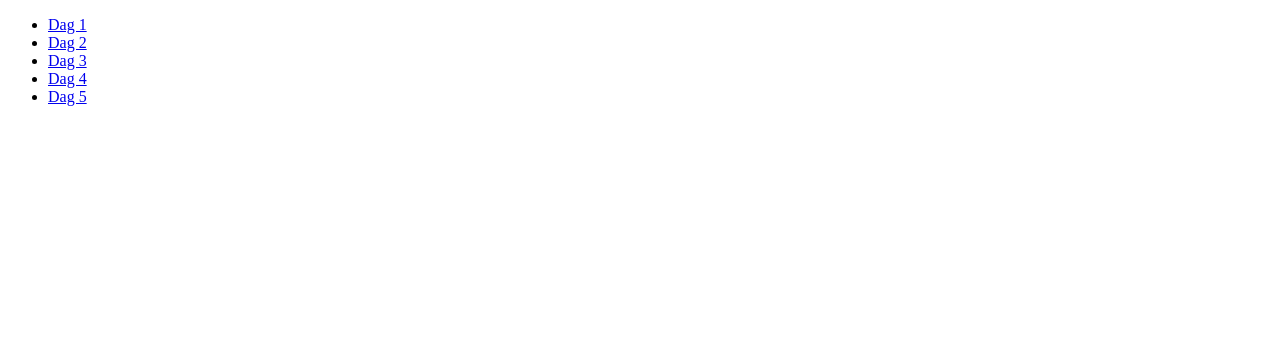
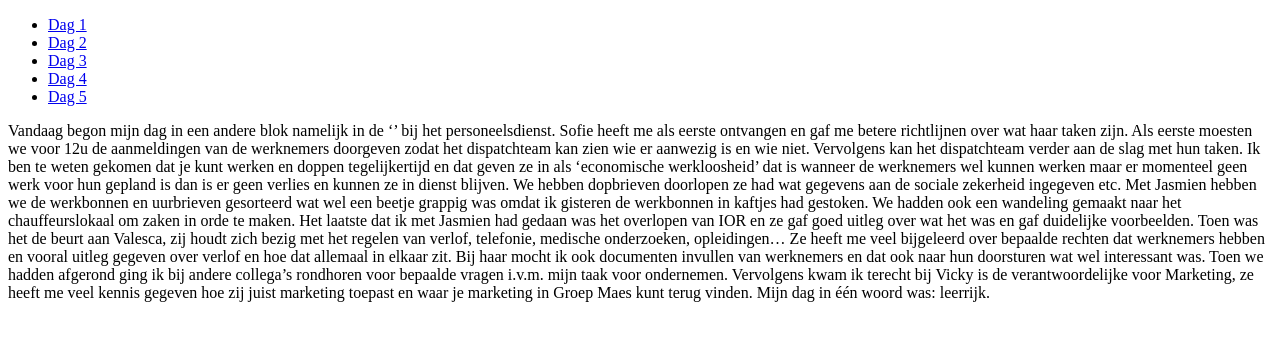
Before and after one commit to AnyelenV-immalle/AnyelenV-immalle.github.io, a plain HTML site: page AnyelenV_Dagverslagen/Dag4.html in a window 1280 px wide. Drawn offline with Linux system fonts and the light colour scheme.

Commit message:
tekst toegevoegd

```diff
--- a/AnyelenV_Dagverslagen/Dag4.html
+++ b/AnyelenV_Dagverslagen/Dag4.html
@@ -1,12 +1,14 @@
 <!DOCTYPE html>
 <html lang="en">
+
 <head>
     <meta charset="UTF-8">
     <meta http-equiv="X-UA-Compatible" content="IE=edge">
     <meta name="viewport" content="width=device-width, initial-scale=1.0">
     <title>Dagverslag 4</title>
-    <link href="Opmaak4.css" rel="stylesheet"/>
+    <link href="Opmaak4.css" rel="stylesheet" />
 </head>
+
 <body>
     <nav>
         <ul>
@@ -17,6 +19,33 @@
             <li class="Navigatie"><a href="./Dag5.html">Dag 5</a></li>
         </ul>
     </nav>
+    <article>
+        <section>
+            <p>
+                Vandaag begon mijn dag in een andere blok namelijk in de ‘’ bij het personeelsdienst.
+                Sofie heeft me als eerste ontvangen en gaf me betere richtlijnen over wat haar taken zijn. Als eerste
+                moesten we voor 12u de aanmeldingen van de werknemers doorgeven zodat het dispatchteam kan zien wie er
+                aanwezig is en wie niet. Vervolgens kan het dispatchteam verder aan de slag met hun taken. Ik ben te
+                weten gekomen dat je kunt werken en doppen tegelijkertijd en dat geven ze in als ‘economische
+                werkloosheid’ dat is wanneer de werknemers wel kunnen werken maar er momenteel geen werk voor hun
+                gepland is dan is er geen verlies en kunnen ze in dienst blijven. We hebben dopbrieven doorlopen ze had
+                wat gegevens aan de sociale zekerheid ingegeven etc. Met Jasmien hebben we de werkbonnen en uurbrieven
+                gesorteerd wat wel een beetje grappig was omdat ik gisteren de werkbonnen in kaftjes had gestoken. We
+                hadden ook een wandeling gemaakt naar het chauffeurslokaal om zaken in orde te maken. Het laatste dat ik
+                met Jasmien had gedaan was het overlopen van IOR en ze gaf goed uitleg over wat het was en gaf
+                duidelijke voorbeelden. Toen was het de beurt aan Valesca, zij houdt zich bezig met het regelen van
+                verlof, telefonie, medische onderzoeken, opleidingen… Ze heeft me veel bijgeleerd over bepaalde rechten
+                dat werknemers hebben en vooral uitleg gegeven over verlof en hoe dat allemaal in elkaar zit. Bij haar
+                mocht ik ook documenten invullen van werknemers en dat ook naar hun doorsturen wat wel interessant was.
+                Toen we hadden afgerond ging ik bij andere collega’s rondhoren voor bepaalde vragen i.v.m. mijn taak
+                voor ondernemen. Vervolgens kwam ik terecht bij Vicky is de verantwoordelijke voor Marketing, ze heeft
+                me veel kennis gegeven hoe zij juist marketing toepast en waar je marketing in Groep Maes kunt terug
+                vinden. Mijn dag in één woord was: leerrijk.
+
+            </p>
+        </section>
+    </article>
 
 </body>
+
 </html>
```
